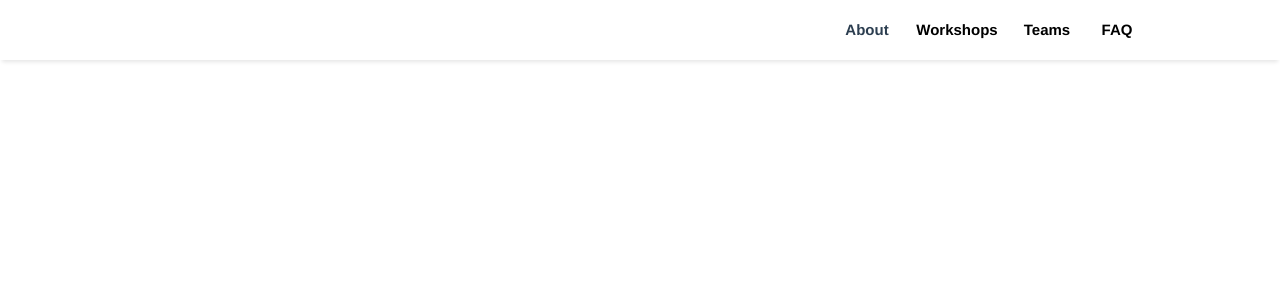
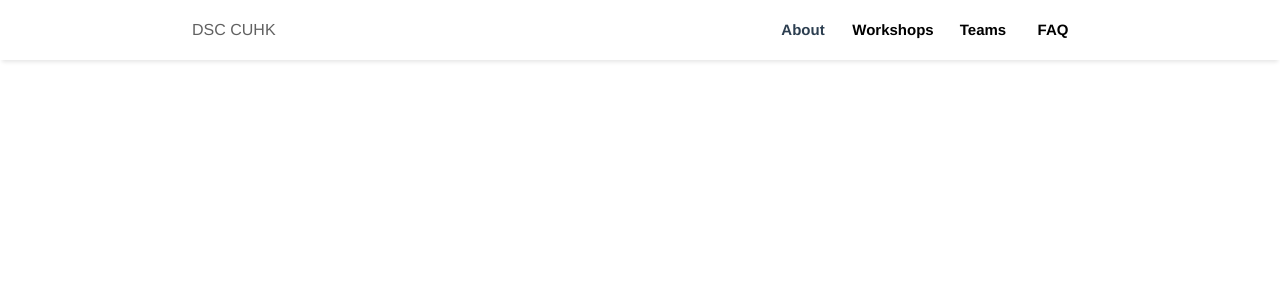
Before and after one commit to AndyLaiJS/dsc, a Vue app: page / in a window 1280 px wide. Shown: the top 300 px of the page. Built offline with nearby package versions, Linux system fonts and the light colour scheme.

Commit message:
Dummy logo

```diff
--- a/src/App.vue
+++ b/src/App.vue
@@ -3,7 +3,7 @@
 
     <div id="nav">
       <div class="navLogo">
-
+        DSC CUHK
       </div>
 
       <div class="navLink">
@@ -21,6 +21,11 @@
 <style lang="scss">
 body {
   margin: 0;
+}
+.navLogo {
+  position: absolute;
+  float: left;
+  margin-left: 15%;
 }
 #app {
   font-family: 'Avenir', Helvetica, Arial, sans-serif;
@@ -53,6 +58,6 @@ body {
   grid-template-columns: 70px 110px 70px 70px;
   font-size: 15px;
   float: right;
-  margin-right: 10%;
+  margin-right: 15%;
 }
 </style>
```
